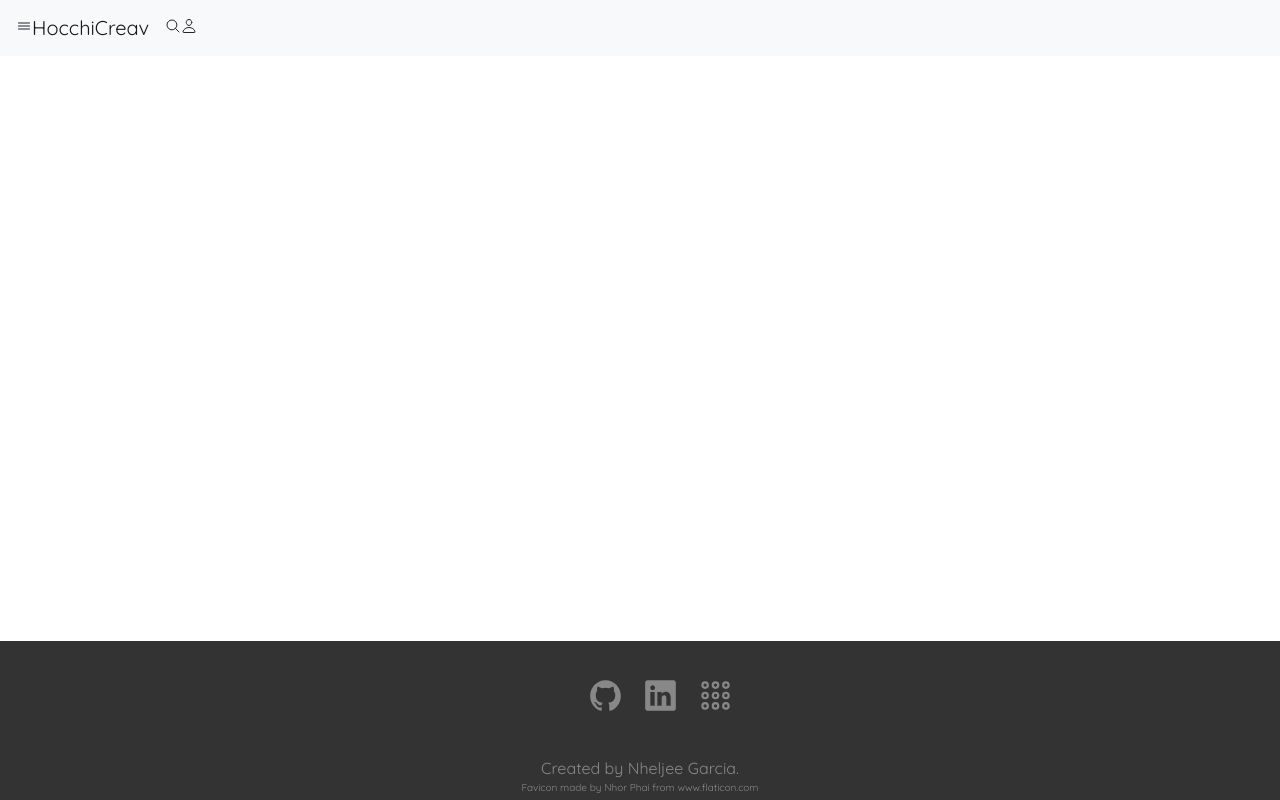
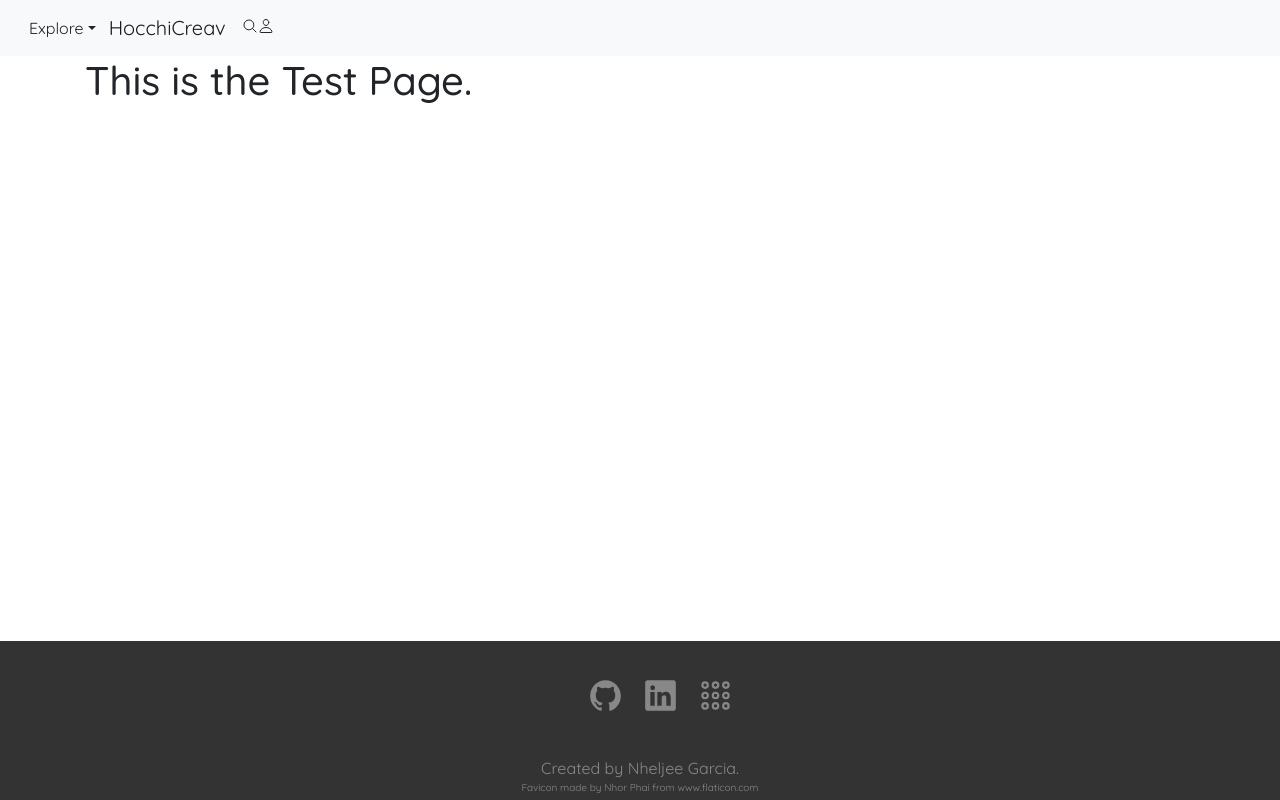
Before and after one commit to garcian5/Hocchikisu-Creavheengs, a React (Create React App) app in the folder frontend/: page /test in a window 1280 px wide. Built offline with nearby package versions, Linux system fonts and the light colour scheme.

Commit message:
added a dropdown for explore and test component

```diff
--- a/frontend/src/App.css
+++ b/frontend/src/App.css
@@ -103,3 +103,15 @@ ion-icon {
 .navbar.navbar-inverse .navbar-header {
     float: none;
 }
+
+/*----Dropdown----*/
+.dropdown-btn {
+    font-size: 300px;
+}
+.dropdown-btn:focus {
+    outline: none;
+}
+
+.dropdown-toggle:focus {
+    outline: none;
+}
--- a/frontend/src/App.js
+++ b/frontend/src/App.js
@@ -10,6 +10,7 @@ import 'bootstrap/dist/css/bootstrap.css';
 import Footer from './components/presentational/Footer';
 import NavBar from './components/presentational/NavBar';
 import Home from './components/presentational/Home';
+import Test from './components/presentational/Test';
 
 
 function App() {
@@ -20,6 +21,7 @@ function App() {
 
                 <Switch>
                     <Route exact path="/" component={Home} />
+                    <Route path="/test" component={Test} />
                 </Switch>
             </Router>
 
--- a/frontend/src/components/presentational/NavBar.js
+++ b/frontend/src/components/presentational/NavBar.js
@@ -1,10 +1,18 @@
 import React from "react";
-import { NavLink } from "react-router-dom";
+import { NavLink, Link } from "react-router-dom";
+import { Dropdown } from 'react-bootstrap';
+
 function NavBar() {
     return (
         <nav className="navbar navbar-expand-lg navbar-light bg-light">
             <div className="center">
-                <ion-icon name="menu-outline"></ion-icon>
+                <Dropdown size="sm">
+                    <Dropdown.Toggle variant>Explore</Dropdown.Toggle>
+                    <Dropdown.Menu>
+                        <Dropdown.Item as={Link} to="/">Home</Dropdown.Item>
+                        <Dropdown.Item as={Link} to="/test">Test</Dropdown.Item>
+                    </Dropdown.Menu>
+                </Dropdown>
             </div>
 
             <NavLink className="navbar-brand" exact to="/">HocchiCreav</NavLink>
--- /dev/null
+++ b/frontend/src/components/presentational/Test.js
@@ -0,0 +1,13 @@
+import React from "react";
+
+function Test() {
+	return (
+		<div>
+			<div className="container">
+				<h1>This is the Test Page.</h1>
+			</div>
+		</div>
+	)
+}
+
+export default Test;
```
